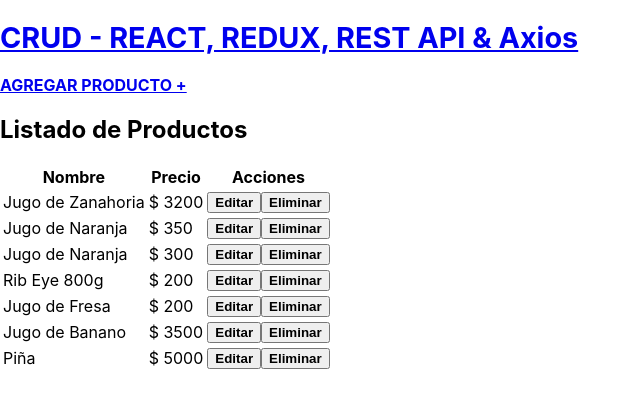
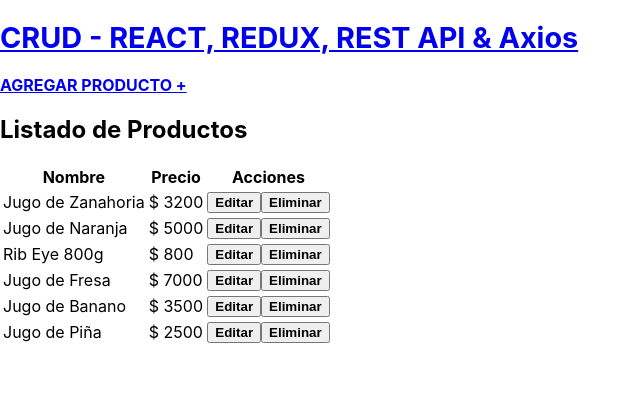
Before and after one commit to strujilloor/React-Guia-Completa, a React (Create React App) app: page / in a window 1280 px wide. Shown: the top 408 px of the page, without its empty margins (0-642 px from the left). Built offline with nearby package versions, Linux system fonts and the light colour scheme; data requests are answered from the project's data file; the HTML template or start-up script is replaced by a standard one.

Commit message:
Almacenar el valor del precio como number

```diff
--- a/db.json
+++ b/db.json
@@ -2,27 +2,22 @@
   "productos": [
     {
       "name": "Jugo de Zanahoria",
-      "price": "3200",
+      "price": 3200,
       "id": 1
     },
     {
       "name": "Jugo de Naranja",
-      "price": "350",
+      "price": 5000,
       "id": 2
     },
     {
-      "name": "Jugo de Naranja",
-      "price": "300",
-      "id": 3
-    },
-    {
       "name": "Rib Eye 800g",
-      "price": "200",
+      "price": 800,
       "id": 4
     },
     {
       "name": "Jugo de Fresa",
-      "price": "200",
+      "price": 7000,
       "id": 5
     },
     {
@@ -31,8 +26,8 @@
       "id": 6
     },
     {
-      "name": "Piña",
-      "price": 5000,
+      "name": "Jugo de Piña",
+      "price": 2500,
       "id": 7
     }
   ]
--- a/src/components/EditProduct.js
+++ b/src/components/EditProduct.js
@@ -27,9 +27,14 @@
 
     // Leer los datos del formulario
     const onChangeForm = ( event ) => {
+
+        const value = ( event.target.name === 'price' )
+            ? parseInt( event.target.value )
+            : event.target.value;
+
         guardarProducto({
             ...producto,
-            [event.target.name]: event.target.value
+            [event.target.name]: value
         });
     }
 
```
